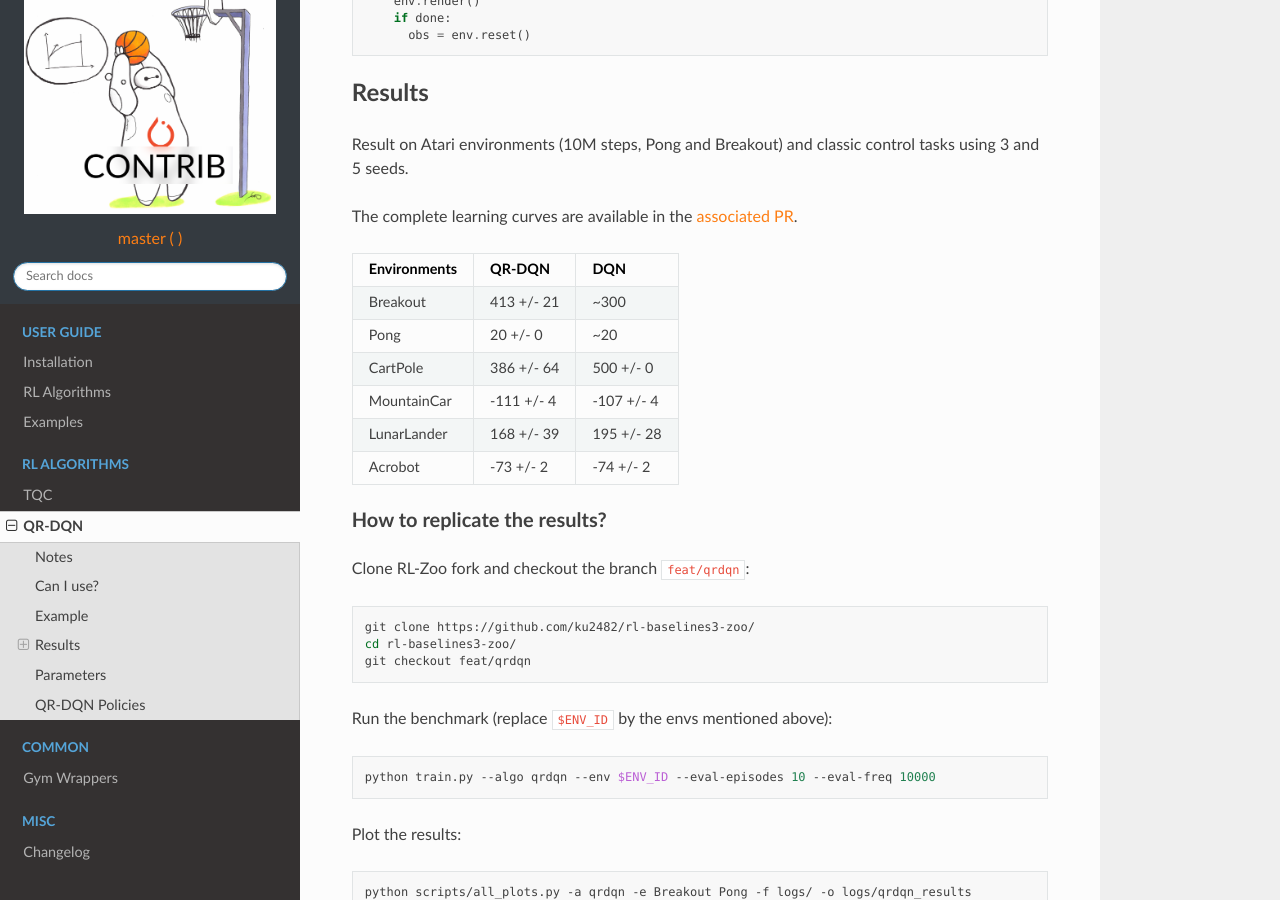
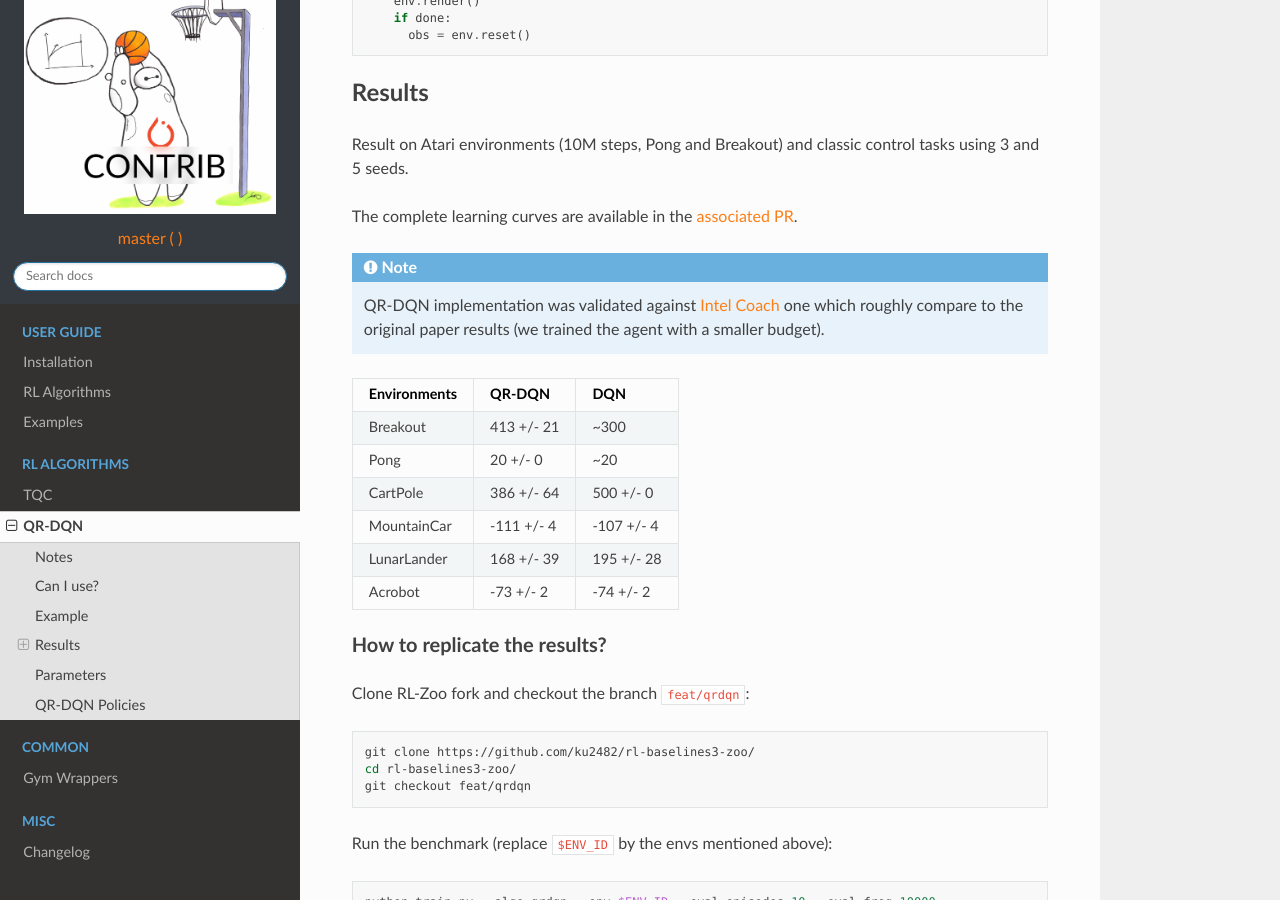
Before and after one commit to Stable-Baselines-Team/stable-baselines3-contrib, a Sphinx documentation site: the page built from docs/modules/qrdqn.rst, in a window 1280 px wide and 900 px high, scrolled down 1369 px. Built offline with Sphinx 7.4.7 and the Read the Docs theme 2.0.0, drawn with Linux system fonts in a browser that asks for light colours; the version number could not be read and is left out.

Commit message:
Update doc

```diff
--- a/docs/modules/qrdqn.rst
+++ b/docs/modules/qrdqn.rst
@@ -82,6 +82,12 @@ Result on Atari environments (10M steps, Pong and Breakout) and classic control
 The complete learning curves are available in the `associated PR <https://github.com/Stable-Baselines-Team/stable-baselines3-contrib/pull/13>`_.
 
 
+.. note::
+
+    QR-DQN implementation was validated against `Intel Coach <https://github.com/IntelLabs/coach/tree/master/benchmarks/qr_dqn>`_ one
+    which roughly compare to the original paper results (we trained the agent with a smaller budget).
+
+
 ============ ========== ===========
 Environments QR-DQN     DQN
 ============ ========== ===========
```
